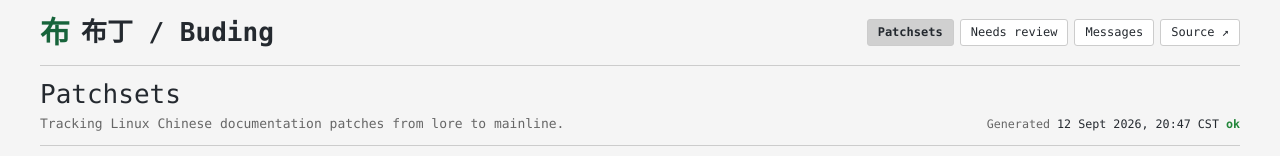
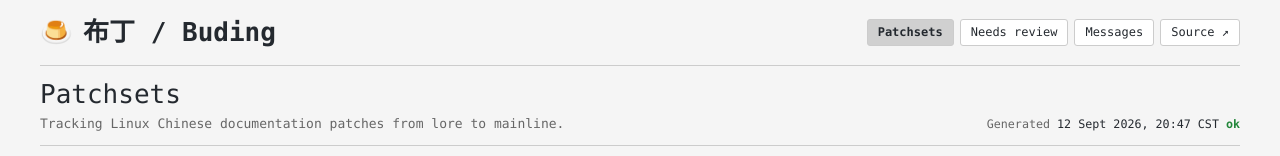
Before and after one commit to bertyuan/zhujian, a Next.js app: page / in a window 1280 px wide. Shown: the top 156 px of the page. Built offline with nearby package versions, Linux system fonts and the light colour scheme.

Commit message:
style: use pudding emoji for brand logo

```diff
--- a/app/globals.css
+++ b/app/globals.css
@@ -108,7 +108,12 @@ main { min-height: calc(100vh - 118px); }
 
 .brand { align-items: center; color: var(--text); display: inline-flex; font-size: 2em; font-weight: 700; gap: 11px; }
 .brand:hover { text-decoration: none; }
-.brand-mark { color: var(--brand); font-size: 1.15em; line-height: 1; }
+.brand-mark {
+  display: inline-block;
+  font-family: "Apple Color Emoji", "Segoe UI Emoji", "Noto Color Emoji", sans-serif;
+  font-size: 1em;
+  line-height: 1;
+}
 .brand-name strong { font-weight: 800; }
 .main-nav { align-items: center; display: flex; gap: 6px; margin-left: auto; }
 .nav-link {
--- a/components/header.tsx
+++ b/components/header.tsx
@@ -16,7 +16,7 @@ export function Header() {
     <header className="site-header">
       <div className="shell header-inner">
         <Link className="brand" href="/" aria-label="Buding home">
-          <span className="brand-mark" aria-hidden="true">布</span>
+          <span className="brand-mark" aria-hidden="true">🍮</span>
           <span className="brand-name"><strong>布丁</strong> / Buding</span>
         </Link>
         <nav className="main-nav" aria-label="Primary navigation">
```
